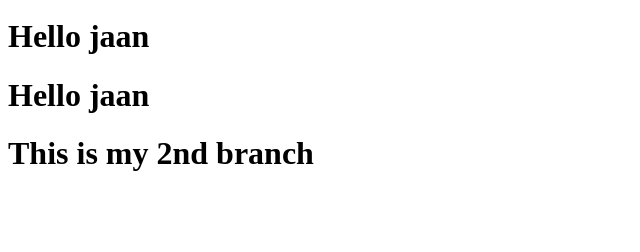
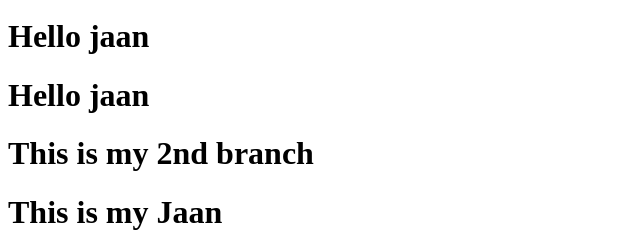
Before and after one commit to sayedfahim797/my-first-web, a plain HTML site: page index.html in a window 1280 px wide. Shown: the part 736-988 px from the top of the page, without its empty margins (0-640 px from the left). Before the commit the page ends 930 px from the top, so only its background shows below. Drawn offline with Linux system fonts and the light colour scheme.

Commit message:
edit code

```diff
--- a/index.html
+++ b/index.html
@@ -37,5 +37,6 @@
         <h1>Hello jaan</h1>
         <h1>Hello jaan</h1>
         <h1>This is my 2nd branch</h1>
+        <h1>This is my Jaan</h1>
 </body>
 </html>
```
